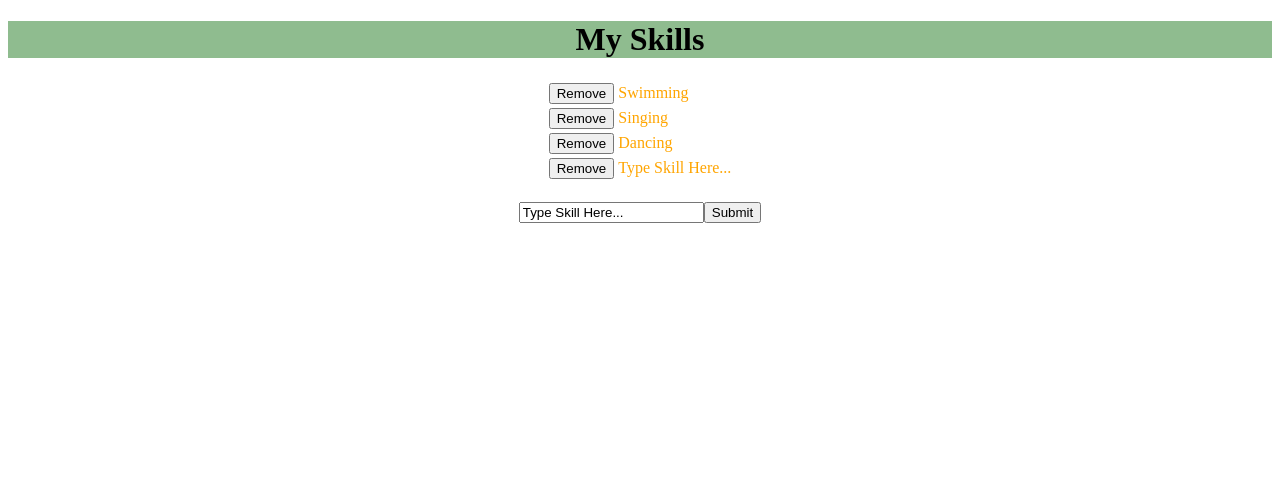
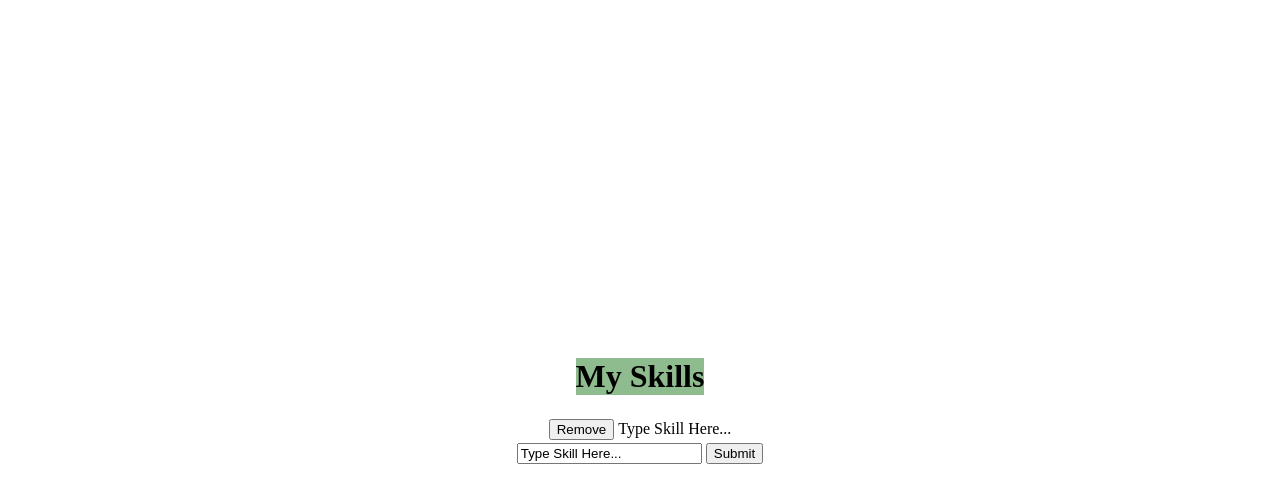
Before and after one commit to mohamedadenn/Dev-Skills, a plain HTML site: page index.html in a window 1280 px wide. Both pictures are taken after a click on the button "Submit". Drawn offline with nearby package versions, Linux system fonts and the light colour scheme.

Commit message:
Completed JS

```diff
--- a/css/main.css
+++ b/css/main.css
@@ -1,28 +1,17 @@
-body {}
-
-table {
+    body {
+        margin: 0;
+        height: 100vh;
         display: flex;
         justify-content: center;
         align-items: center;
         align-content: center;
+        flex-direction: column;
     }
 
     h1 {
-    display: flex;
-    justify-content: center;
         background-color: darkseagreen;
     }
 
-form {
-    display: flex;
-    justify-content: center;
-    margin-top: 20px;
+    h2 {
+        margin-top: 5px;
     }
-
-tr {
-    color: orange;
-}
-
-form {
-    color: darkseagreen;
-}
--- a/index.html
+++ b/index.html
@@ -12,19 +12,8 @@
 
 <body>
     <h1>My Skills</h1>
+    <h2>Add a skill!!</h2>
     <table>
-        <tr>
-            <td><button class="remove-skill" type="button">Remove</button></td>
-            <td>Swimming</td>
-        </tr>
-        <tr>
-            <td><button class="remove-skill" type="button">Remove</button></td>
-            <td>Singing</td>
-        </tr>
-        <tr>
-            <td><button class="remove-skill" type="button">Remove</button></td>
-            <td>Dancing</td>
-        </tr>
     </table>
     <form>
         <input type="text" onfocus="this.value=''" value="Type Skill Here...">
--- a/js/main.js
+++ b/js/main.js
@@ -1,20 +1,46 @@
 $(document).ready(function() {
-    let $removeSkill = $(".remove-skill")
-        //Removing a skill via button
-    $removeSkill.click(function() {
+    memo()
+    const $removeSkill = $(".remove-skill")
+    const $submitSkill = $(".submit-skill")
 
-        this.closest("tr").remove();
-        alert("Your skill has been removed")
+    /*--------------------
+       Add a skill memo
+       ----------------------*/
+    function memo() {
+        if ($("table tr").length == 0) {
+            $("h2").css("display", "block")
+        } else {
+            $("h2").css("display", "none")
+        }
+    }
+
+    /*--------------------
+    Adding a new skill if
+    theres input in the form
+    ----------------------*/
+
+    $submitSkill.click(function() {
+        //grabs text
+        var newSkill = $("input").val()
+            //adds text and button to table
+        var addSkill = `<tr> <td><button class="remove-skill" type="button">Remove</button></td>
+       <td>${newSkill}</td></tr>`;
+        if (newSkill !== "") { //checks to make sure theres actual text
+            $("table").append(addSkill)
+            memo()
+        }
     });
 
-    //Adding a new skill
-
-    $(".submit-skill").click(function() {
-        let newSkill = $("input").val()
-        let addSkill = `<tr> <td><button class="remove-skill" type="button">Remove</button></td>
-       <td>${newSkill}</td>
-     </tr>`;
-        $("table").append(addSkill)
+    /*--------------
+    Removing skill by
+    clicking button
+    ----------------*/
+    $('table').on('click', 'button', function() {
+        //fades it
+        $(this).closest('tr').fadeOut(500, function() {
+            //removes from the DOM
+            $(this).remove();
+            memo()
+        });
     });
-
 });
```
Lines whose indentation alone changed are shown as unchanged.
